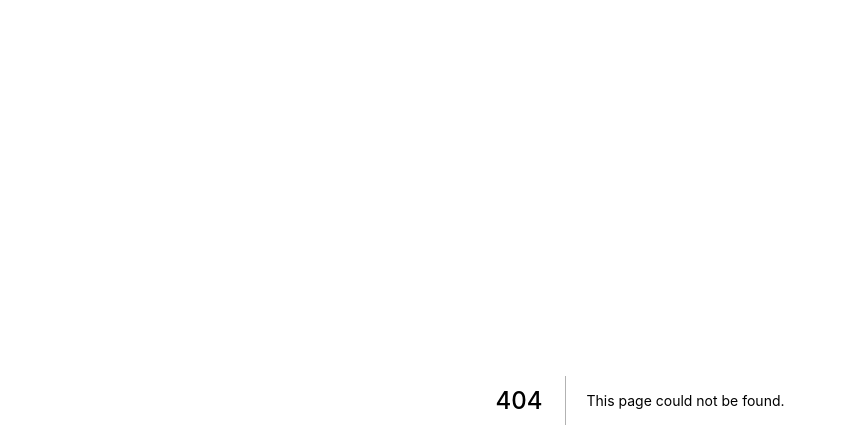
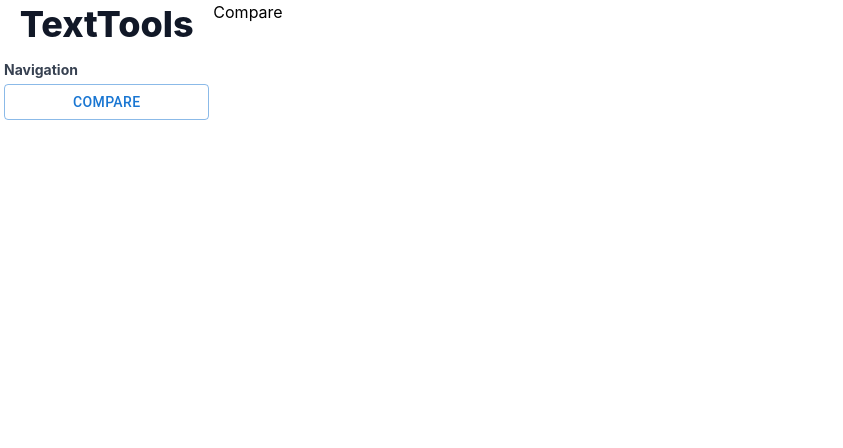
Before and after one commit to conradkoh/texttools_webapp, a Next.js app: page /compare in a window 1280 px wide. Before the commit this address had no page. Shown: the top 448 px of the page, without its empty margins (0-843 px from the left). Built offline with nearby package versions, Linux system fonts and the light colour scheme.

Commit message:
Added basic styling for side nav

```diff
--- a/package.json
+++ b/package.json
@@ -9,6 +9,8 @@
     "lint": "next lint"
   },
   "dependencies": {
+    "@emotion/styled": "^11.8.1",
+    "@mui/material": "^5.5.1",
     "next": "12.1.0",
     "react": "17.0.2",
     "react-dom": "17.0.2",
@@ -16,6 +18,8 @@
     "typescript": "^4.6.2"
   },
   "devDependencies": {
+    "@emotion/react": "^11.8.2",
+    "@tailwindcss/typography": "^0.5.2",
     "@types/node": "^17.0.21",
     "@types/react": "^17.0.40",
     "autoprefixer": "^10.4.4",
--- a/pages/_app.js
+++ b/pages/_app.js
@@ -1,7 +1,7 @@
-import '../styles/globals.css'
+import '../styles/globals.css';
 
 function MyApp({ Component, pageProps }) {
-  return <Component {...pageProps} />
+  return <Component {...pageProps} />;
 }
 
-export default MyApp
+export default MyApp;
--- /dev/null
+++ b/pages/compare.tsx
@@ -0,0 +1,13 @@
+import { MainLayout } from '@client/components/layouts/MainLayout';
+import SideNav from '@client/components/layouts/SideNav/SideNav';
+import React from 'react';
+import { FunctionComponent } from 'react';
+interface ComparePageProps {}
+const ComparePage: FunctionComponent<ComparePageProps> = (props) => {
+  return (
+    <MainLayout title={'Compare'}>
+      <div>Compare</div>
+    </MainLayout>
+  );
+};
+export default ComparePage;
--- a/pages/index.tsx
+++ b/pages/index.tsx
@@ -3,7 +3,6 @@ import { MainLayout } from '@client/components/layouts/MainLayout';
 export default function Home() {
   return (
     <MainLayout title="Home">
-      <div>Side Nav</div>
       <div>Main Content</div>
     </MainLayout>
   );
--- a/src/client/components/layouts/MainLayout/MainLayout.tsx
+++ b/src/client/components/layouts/MainLayout/MainLayout.tsx
@@ -2,12 +2,12 @@ import React from 'react';
 import Head from 'next/head';
 import { FunctionComponent } from 'react';
 import styles from './MainLayout.module.scss';
+import SideNav from '@client/components/layouts/SideNav/SideNav';
+
 interface MainLayoutProps {
   title: string;
 }
 const MainLayout: FunctionComponent<MainLayoutProps> = (props) => {
-  const [left, ...mainContent] = React.Children.toArray(props.children);
-
   return (
     <>
       <Head>
@@ -16,8 +16,10 @@ const MainLayout: FunctionComponent<MainLayoutProps> = (props) => {
         <link rel="icon" href="/favicon.ico" />
       </Head>
       <div className={'flex flex-row h-screen'}>
-        <div className={styles.sidenav + ' md:w-1/6 sm:w-1/12'}>{left}</div>
-        <div className={'grow'}>{mainContent}</div>
+        <div className={styles.sidenav + ' md:w-1/6 sm:w-1/12'}>
+          <SideNav></SideNav>
+        </div>
+        <div className={'grow'}>{props.children}</div>
       </div>
     </>
   );
--- /dev/null
+++ b/src/client/components/layouts/SideNav/SideNav.tsx
@@ -0,0 +1,29 @@
+import React from 'react';
+import Link from 'next/link';
+import { FunctionComponent } from 'react';
+import Button from '@mui/material/Button';
+interface SideNavProps {}
+const SideNav: FunctionComponent<SideNavProps> = (props) => {
+  return (
+    <div>
+      <div className="w-100 flex flex-row justify-center items-center">
+        <div className="p-1">
+          <article className="prose">
+            <h1>TextTools</h1>
+          </article>
+        </div>
+      </div>
+      <div className="pt-3 px-1">
+        <div className="font-bold text-gray-700 text-sm">Navigation</div>
+      </div>
+      <div className="p-1 flex justify-center">
+        <Link href="/compare" passHref={true}>
+          <Button variant="outlined" fullWidth={true} className="w-100">
+            Compare
+          </Button>
+        </Link>
+      </div>
+    </div>
+  );
+};
+export default SideNav;
--- a/tailwind.config.js
+++ b/tailwind.config.js
@@ -6,5 +6,5 @@ module.exports = {
   theme: {
     extend: {},
   },
-  plugins: [],
+  plugins: [require('@tailwindcss/typography')],
 };
```
Also changed, not shown: 1 other file (tests, documents, lock files or other folders).
